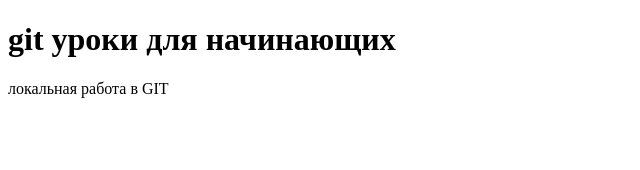
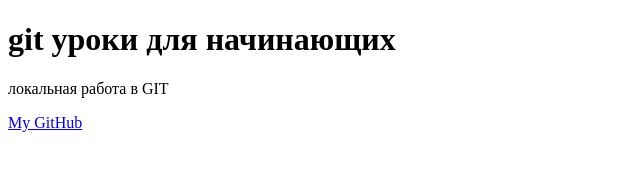
Before and after one commit to Iskandar1096/git-try, a plain HTML site: page index.html in a window 1280 px wide. Shown: the full height of the page, 0-640 px from the left. Drawn offline with Linux system fonts and the light colour scheme.

Commit message:
add link

```diff
--- a/index.html
+++ b/index.html
@@ -9,6 +9,7 @@
     <div class="first">
         <h1>git уроки для начинающих</h1>
         <p>локальная работа в GIT</p>
+        <a href="https://github.com/Iskandar1096">My GitHub</a>
     </div>
 </body>
 </html>
```
